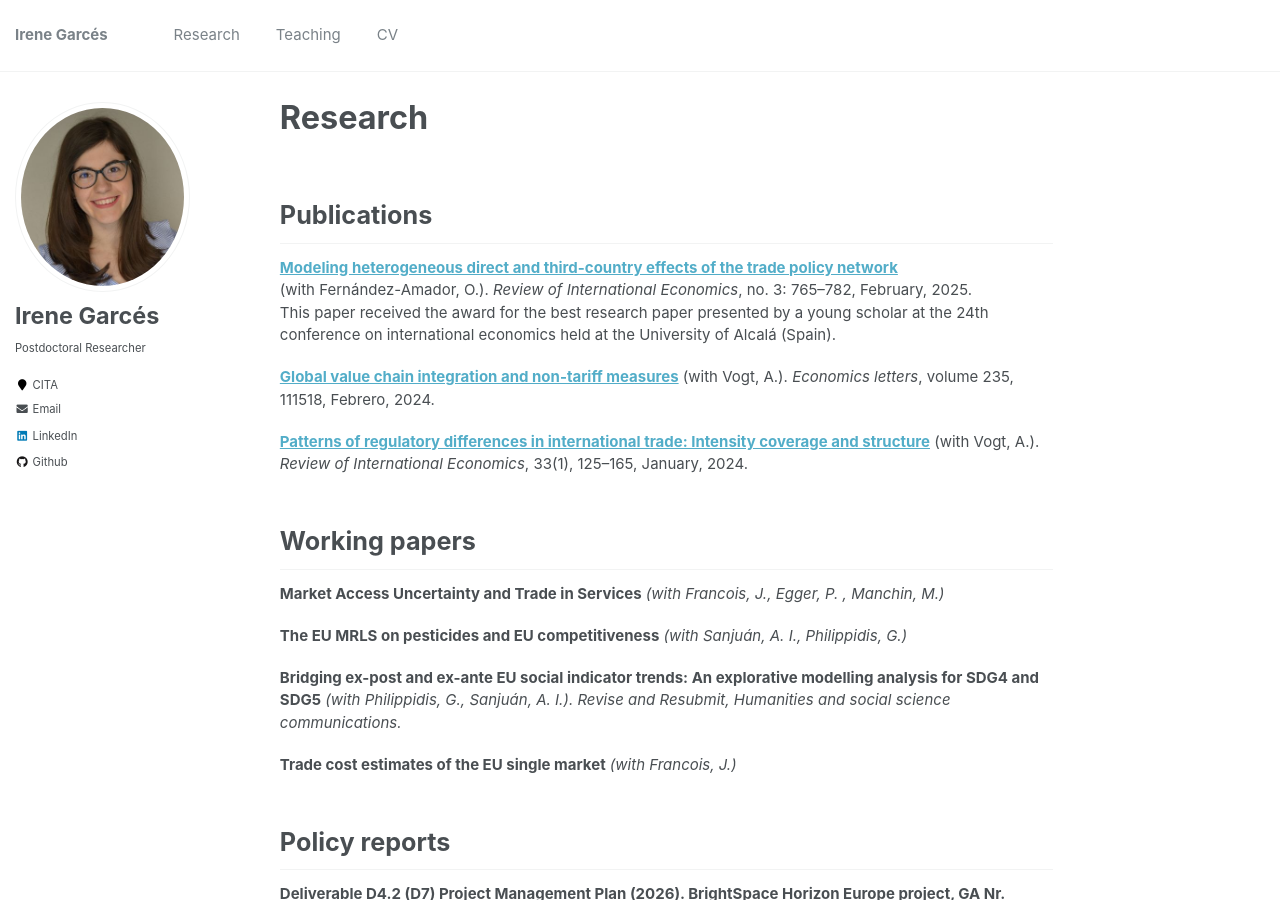
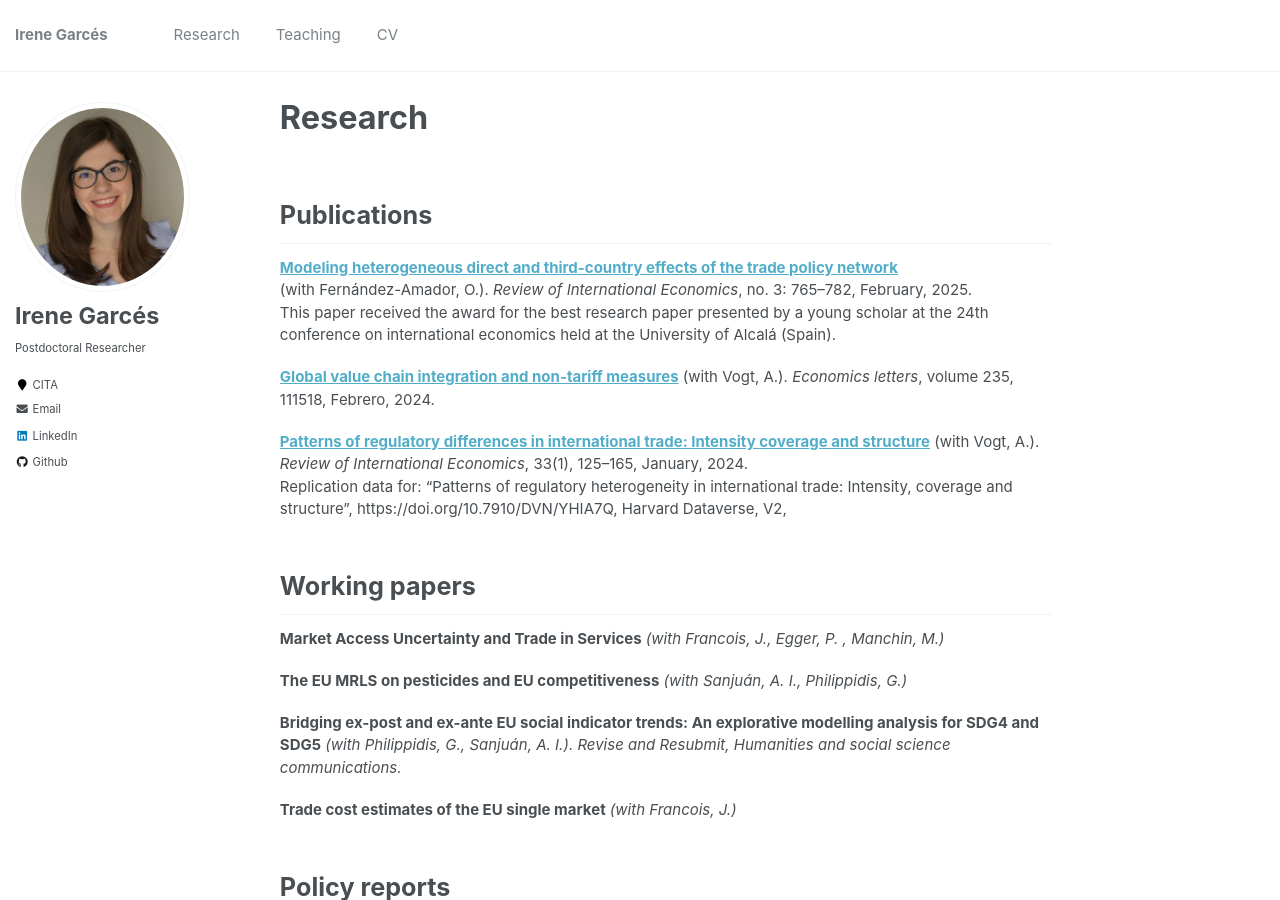
Before and after one commit to IreneGarces/irenegarces.github.io, a Jekyll site: the page built from _pages/research.md, in a window 1280 px wide and 900 px high. Built offline with Jekyll 4.4.1, drawn with Linux system fonts in a browser that asks for light colours.

Commit message:
Update research.md

```diff
--- a/_pages/research.md
+++ b/_pages/research.md
@@ -23,7 +23,8 @@ This paper received the award for the best research paper presented by a young s
 (with Vogt, A.). *Economics letters*, volume 235, 111518, Febrero, 2024.
 
 **[Patterns of regulatory differences in international trade: Intensity coverage and structure](../files/Patterns of regulatory heterogeneity.pdf)**
-(with Vogt, A.). *Review of International Economics*, 33(1), 125–165, January, 2024.
+(with Vogt, A.). *Review of International Economics*, 33(1), 125–165, January, 2024. \\
+ Replication data for: "Patterns of regulatory heterogeneity in international trade: Intensity, coverage and structure", https://doi.org/10.7910/DVN/YHIA7Q, Harvard Dataverse, V2,
 
 ## Working papers
 
```
